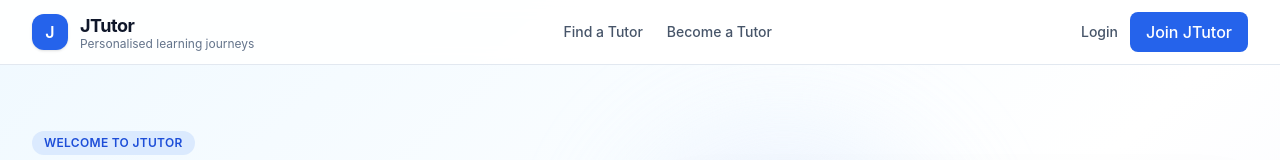
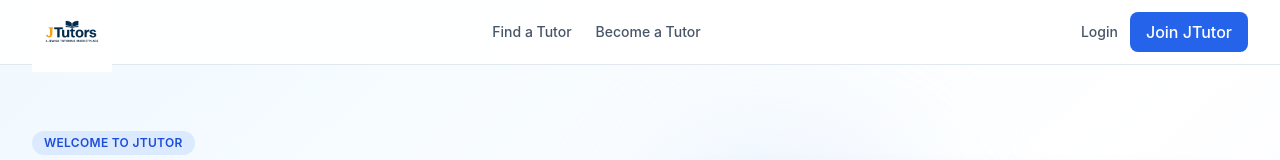
Before and after one commit to shaheryarali98/jtutors, a React (Vite) app in the folder frontend/: page / in a window 1280 px wide. Shown: the top 160 px of the page. Built offline with nearby package versions, Linux system fonts and the light colour scheme.

Commit message:
my push images plus nav

```diff
--- a/frontend/index.html
+++ b/frontend/index.html
@@ -2,7 +2,7 @@
 <html lang="en">
   <head>
     <meta charset="UTF-8" />
-    <link rel="icon" type="image/svg+xml" href="/vite.svg" />
+    <link rel="icon" type="image/svg+xml" href="/logo.jpg" />
     <meta name="viewport" content="width=device-width, initial-scale=1.0" />
     <title>JTutor - Personalised Tutoring Platform</title>
   </head>
--- a/frontend/src/components/Navbar.tsx
+++ b/frontend/src/components/Navbar.tsx
@@ -44,15 +44,15 @@ const Navbar = () => {
     <nav className="bg-white/90 backdrop-blur sticky top-0 z-30 border-b border-slate-200">
       <div className="max-w-7xl mx-auto px-4 sm:px-6 lg:px-8">
         <div className="flex items-center justify-between h-16">
-          <Link to="/" className="flex items-center gap-3">
-            <div className="h-9 w-9 rounded-xl flex items-center justify-center bg-primary-600 text-white font-semibold shadow">
-              J
-            </div>
-            <div>
-              <span className="block text-lg font-bold text-slate-900 tracking-tight">JTutor</span>
-              <span className="block text-xs text-slate-500 -mt-1">Personalised learning journeys</span>
-            </div>
-          </Link>
+        <Link to="/" className="flex items-center">
+  <img
+    src="/logo.jpg"
+    alt="JTutor Logo"
+    className="h-10 w-auto object-contain"
+    style={{ height: '5rem' }}
+  />
+</Link>
+
 
           <div className="hidden md:flex items-center gap-6">
             {links.map((link) => (
--- a/frontend/src/pages/auth/Login.tsx
+++ b/frontend/src/pages/auth/Login.tsx
@@ -52,7 +52,7 @@ const Login = () => {
         <div className="grid lg:grid-cols-2 gap-10 items-center bg-white rounded-3xl shadow-2xl overflow-hidden">
           <div className="hidden lg:block h-full">
             <img
-              src="https://images.unsplash.com/photo-1523580846011-d3a5bc25702b?auto=format&fit=crop&w=900&q=80"
+              src="/logo.jpg"
               alt="JTutor login"
               className="h-full w-full object-cover"
             />
--- a/frontend/src/pages/auth/Register.tsx
+++ b/frontend/src/pages/auth/Register.tsx
@@ -70,11 +70,12 @@ const Register = () => {
       <div className="max-w-6xl mx-auto px-4 sm:px-6 lg:px-8 py-12">
         <div className="grid lg:grid-cols-2 gap-10 items-center bg-white rounded-3xl shadow-2xl overflow-hidden">
           <div className="hidden lg:block h-full">
-            <img
-              src="https://images.unsplash.com/photo-1584697964192-6bbe2496c345?auto=format&fit=crop&w=900&q=80"
-              alt="Create JTutor account"
-              className="h-full w-full object-cover"
-            />
+          <img
+  src="/logo.jpg"
+  alt="Create JTutor account"
+  className="h-full w-full object-cover"
+/>
+
           </div>
 
           <div className="p-8 md:p-12">
```
Also changed, not shown: frontend/public/logo.jpg (added), 2 other files (tests, documents, lock files or other folders).
